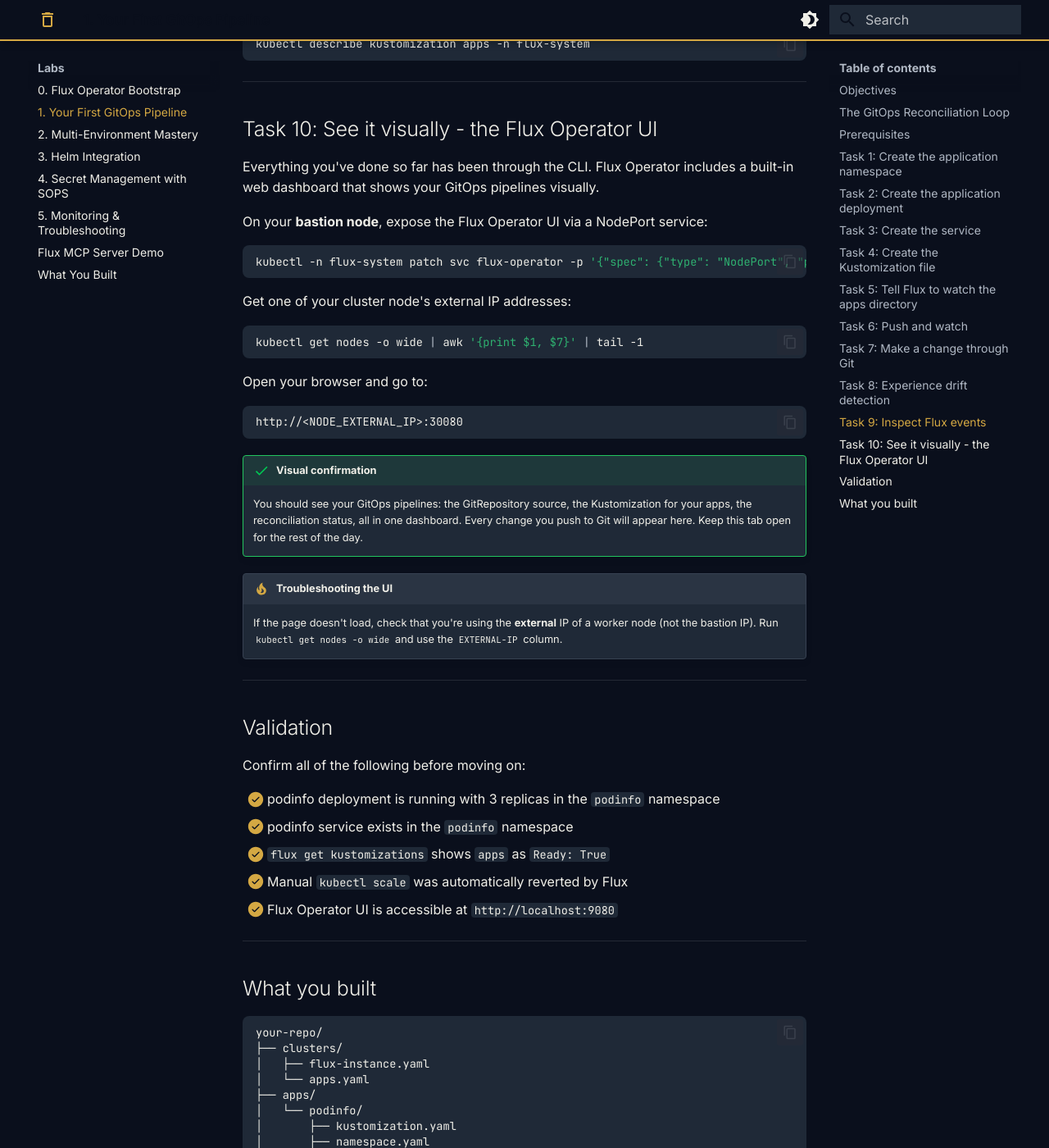
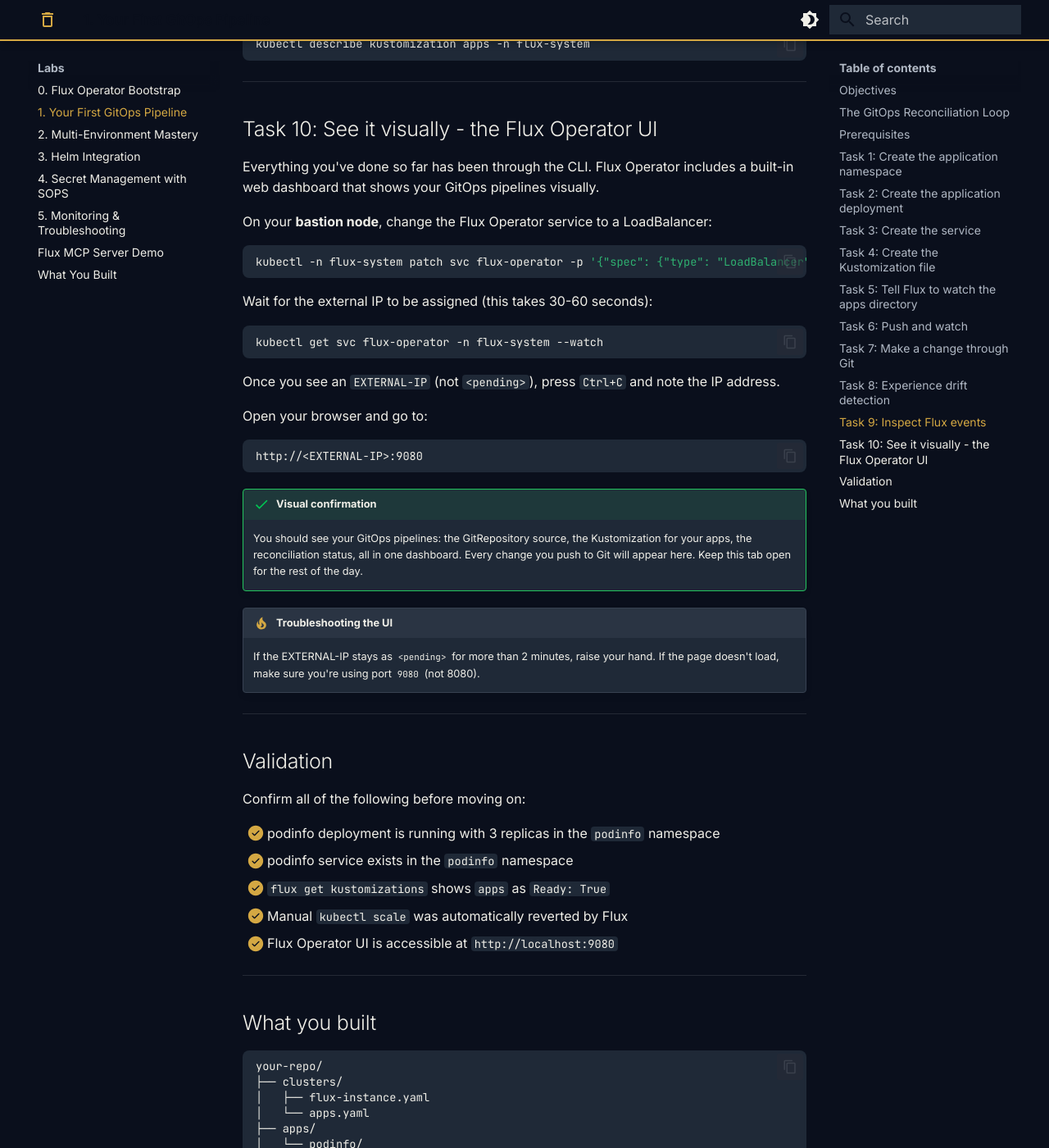
Before and after one commit to stevenwadeconsulting/gitops-fundamentals-lab, an MkDocs documentation site: the page built from docs/labs/1-first-pipeline.md, in a window 1280 px wide and 1400 px high, scrolled down 5698 px. Shown: the whole window at 82% size. Built offline with MkDocs 1.6.1 and Material for MkDocs 9.7.7, drawn with Linux system fonts in a browser that asks for light colours.

Commit message:
Switch Flux UI from NodePort to LoadBalancer (DO blocks NodePort externally)

````diff
--- a/docs/labs/1-first-pipeline.md
+++ b/docs/labs/1-first-pipeline.md
@@ -282,29 +282,31 @@ kubectl describe kustomization apps -n flux-system
 
 Everything you've done so far has been through the CLI. Flux Operator includes a built-in web dashboard that shows your GitOps pipelines visually.
 
-On your **bastion node**, expose the Flux Operator UI via a NodePort service:
+On your **bastion node**, change the Flux Operator service to a LoadBalancer:
 
 ```bash
-kubectl -n flux-system patch svc flux-operator -p '{"spec": {"type": "NodePort", "ports": [{"port": 9080, "targetPort": 9080, "nodePort": 30080}]}}'
+kubectl -n flux-system patch svc flux-operator -p '{"spec": {"type": "LoadBalancer"}}'
 ```
 
-Get one of your cluster node's external IP addresses:
+Wait for the external IP to be assigned (this takes 30-60 seconds):
 
 ```bash
-kubectl get nodes -o wide | awk '{print $1, $7}' | tail -1
+kubectl get svc flux-operator -n flux-system --watch
 ```
+
+Once you see an `EXTERNAL-IP` (not `<pending>`), press `Ctrl+C` and note the IP address.
 
 Open your browser and go to:
 
 ```
-http://<NODE_EXTERNAL_IP>:30080
+http://<EXTERNAL-IP>:9080
 ```
 
 !!! success "Visual confirmation"
     You should see your GitOps pipelines: the GitRepository source, the Kustomization for your apps, the reconciliation status, all in one dashboard. Every change you push to Git will appear here. Keep this tab open for the rest of the day.
 
 !!! tip "Troubleshooting the UI"
-    If the page doesn't load, check that you're using the **external** IP of a worker node (not the bastion IP). Run `kubectl get nodes -o wide` and use the `EXTERNAL-IP` column.
+    If the EXTERNAL-IP stays as `<pending>` for more than 2 minutes, raise your hand. If the page doesn't load, make sure you're using port `9080` (not 8080).
 
 ---
 
````
Also changed, not shown: docs/access.md (+3 -3 lines), docs/cheatsheet.md (+5 -6 lines).
